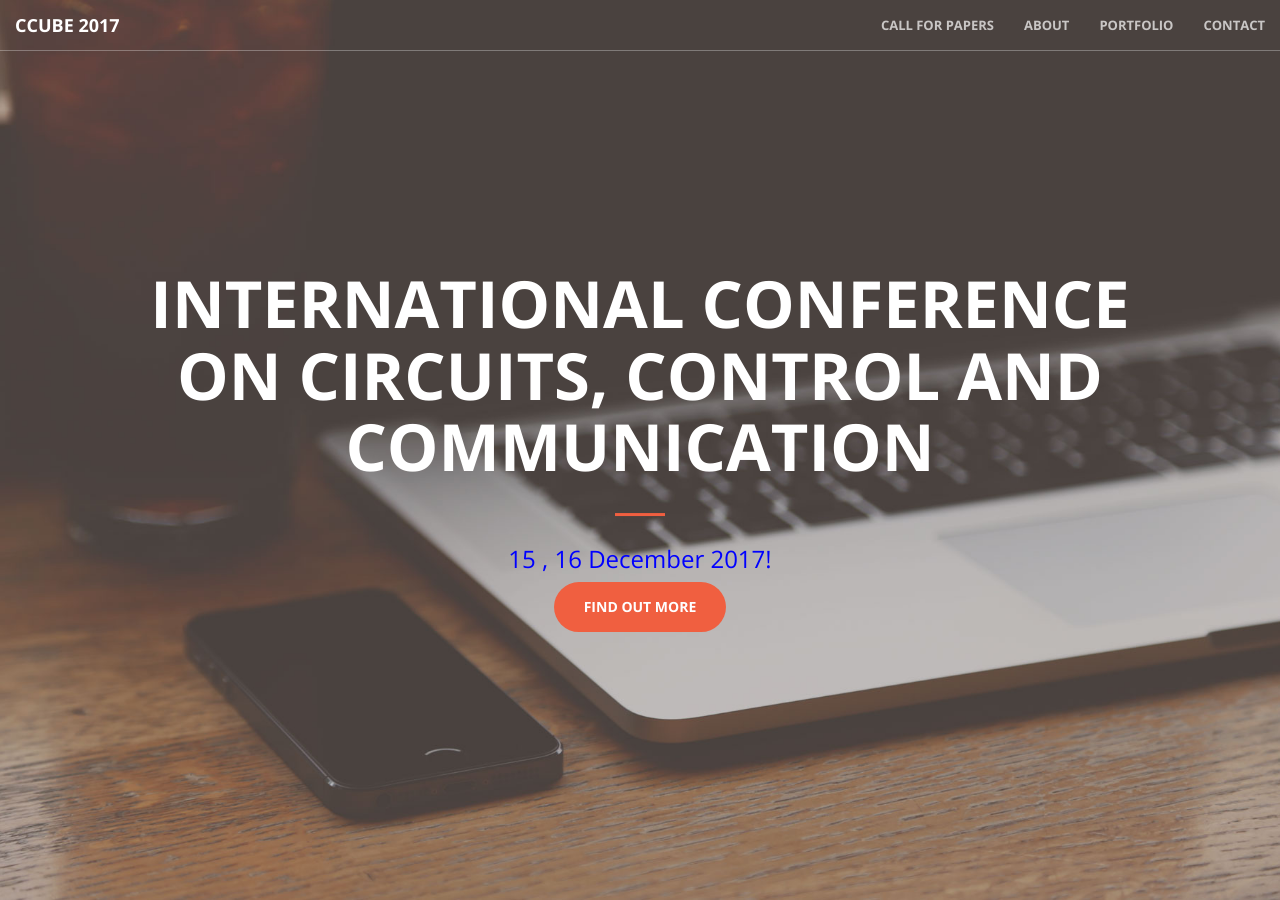
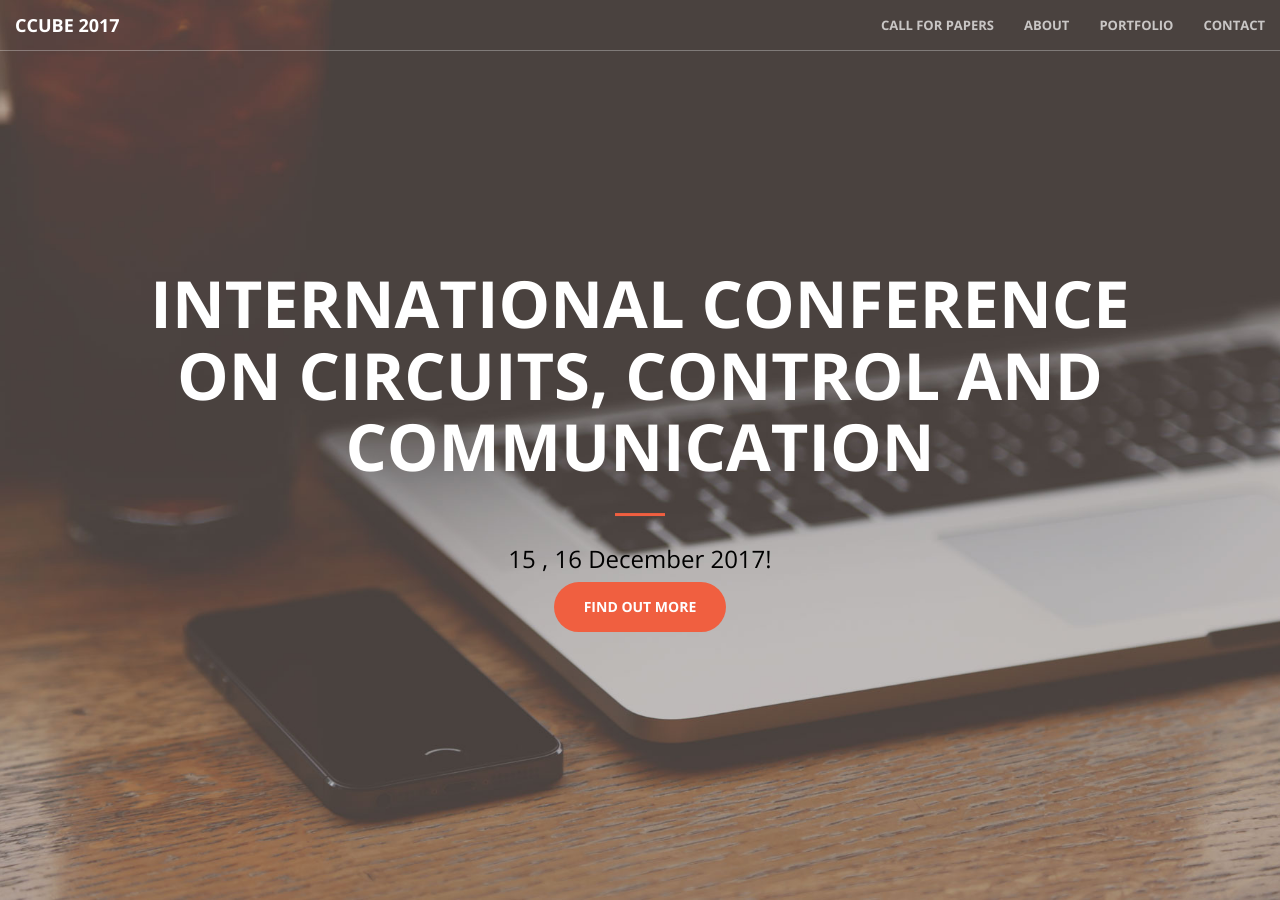
Before and after one commit to YoguBellad/ccube2017, a Jekyll site: the page built from index.html, in a window 1280 px wide and 900 px high. Built offline with Jekyll 4.4.1, drawn with Linux system fonts in a browser that asks for light colours.

Commit message:
Update header.html

```diff
--- a/_includes/header.html
+++ b/_includes/header.html
@@ -3,7 +3,7 @@
         <div class="header-content-inner">
             <h1>International conference on Circuits, Control and Communication</h1>
             <hr>
-           <h3 style="color:blue;">15 , 16 December 2017!</h3>
+           <h3 style="color:black;">15 , 16 December 2017!</h3>
             <a href="#about" class="btn btn-primary btn-xl page-scroll">Find Out More</a>
         </div>
     </div>
```
